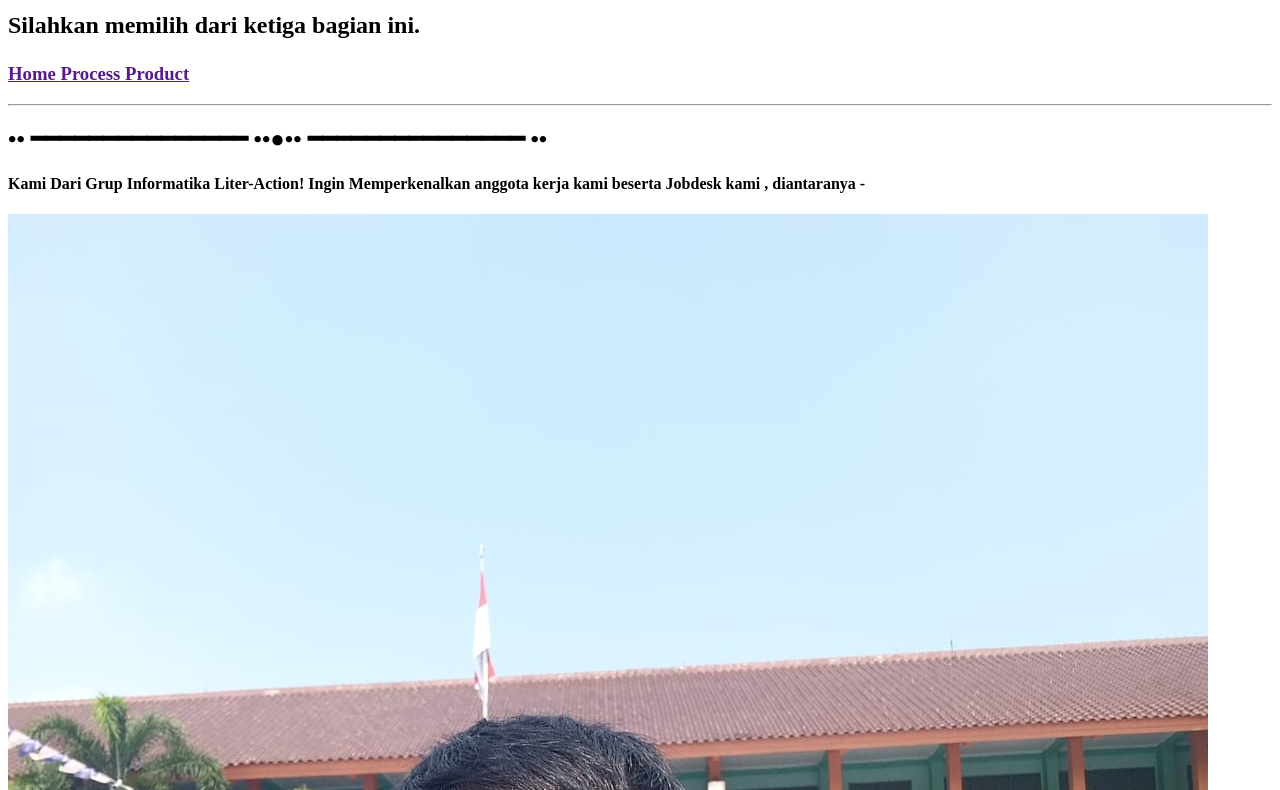
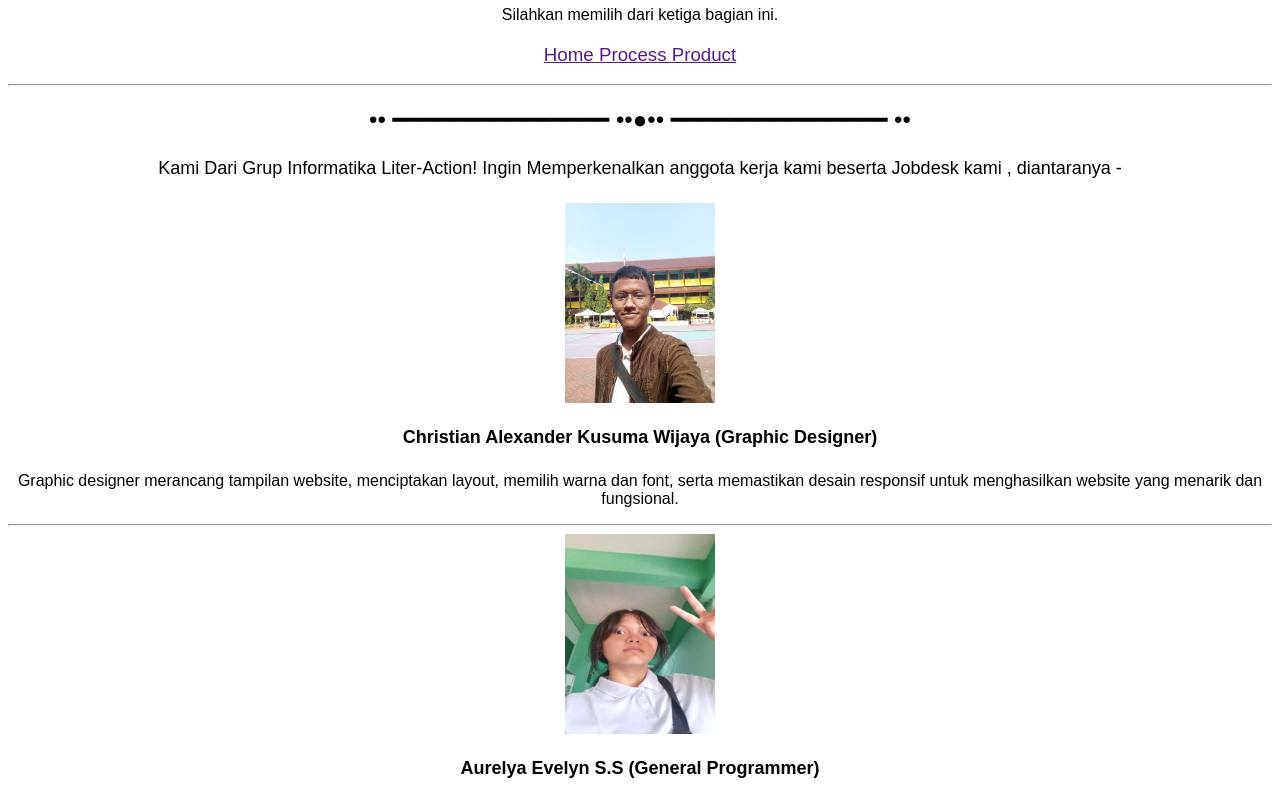
Before and after one commit to aurelele/geng-literasi, a plain HTML site: page index1.html in a window 1280 px wide. Shown: the part 505-1295 px from the top of the page. Drawn offline with Linux system fonts and the light colour scheme.

Commit message:
Update index1.html

```diff
--- a/index1.html
+++ b/index1.html
@@ -7,7 +7,7 @@
         <title>Blank template</title>
 
         <!-- Load external CSS styles -->
-        <link rel="stylesheet" href="styles.css">
+        <link rel="stylesheet" href="index1.css">
 
     </head>
 
```
